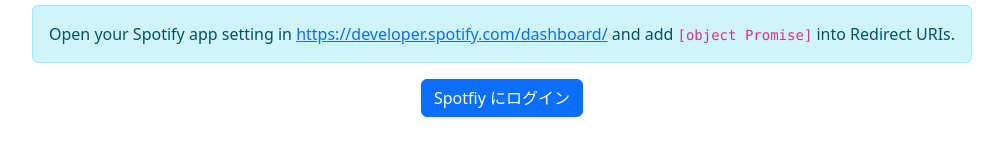
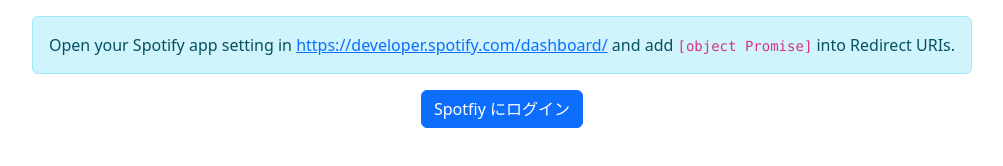
Before and after one commit to hexium310/spotify-nowplaying, a website with bundled scripts: page src/options/index.html in a window 1280 px wide. Shown: the whole page, without its empty margins (138-1141 px from the left). Built offline with nearby package versions, Linux system fonts and the light colour scheme; some packages are replaced by stand-ins of ours; no server answers.

Commit message:
Adjust .main padding to 16px of Bootstrap

```diff
--- a/src/options/index.html
+++ b/src/options/index.html
@@ -10,7 +10,7 @@
     display: flex;
     flex-direction: column;
     align-items: center;
-    padding: 5px;
+    padding: 16px;
   }
 
   .not-premium {
```
